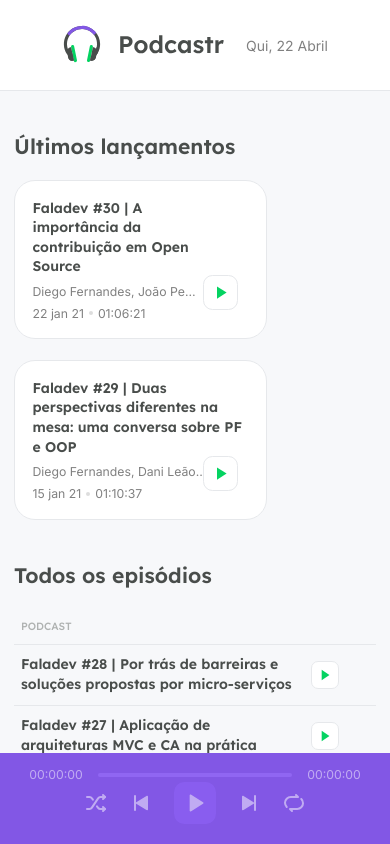
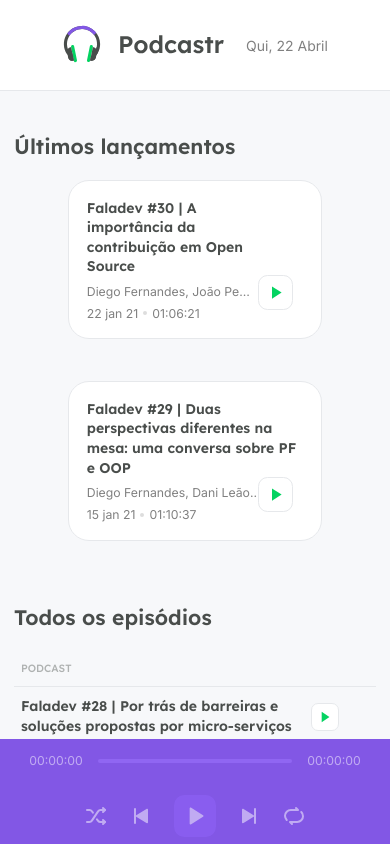
Before and after one commit to luizaacampos/podcastr-nlw5, a Next.js app: page / in a window 390 px wide. Built offline with nearby package versions, Linux system fonts and the light colour scheme; data requests are answered from the project's data file.

Commit message:
titulo player mobile

```diff
--- a/src/components/Player/index.tsx
+++ b/src/components/Player/index.tsx
@@ -90,6 +90,7 @@ export function Player() {
             ) }
 
             <footer className={!episode ? styles.empty : ''}>
+                    {episode && <p className={styles.mobileTitle}>Tocando agora: {episode.title}</p>}
                 <div className={styles.progress}>
                     <span>{convertDurationToTimeString(progress)}</span>
                     <div className={styles.slider}>
--- a/src/components/Player/styles.module.scss
+++ b/src/components/Player/styles.module.scss
@@ -24,6 +24,10 @@
 
     footer {
         align-self: stretch;
+
+        .mobileTitle {
+            display: none;
+        }
 
         &.empty .progress {
             opacity: 0.5;
@@ -142,7 +146,7 @@
     .playerContainer {
         padding: 1rem;
         width: 100vw;
-        height: 6.5rem;
+        height: 7.5rem;
 
         position: fixed;
         bottom: 0;
@@ -160,7 +164,15 @@
             flex-direction: column;
             justify-content: space-between;
             padding: 0 1rem;
-            height: 4rem;
+            height: 6rem;
+
+            .mobileTitle {
+                display: block;
+                width: 90%;
+                white-space: nowrap;
+                overflow: hidden;
+                text-overflow: ellipsis;
+            }
         }
     }
 
--- a/src/styles/episode.module.scss
+++ b/src/styles/episode.module.scss
@@ -110,6 +110,11 @@
                 }
             }
         }
+
+        ::-webkit-scrollbar {
+            width: 0px;
+            background: transparent;
+        }
     }
 }
 
--- a/src/styles/home.module.scss
+++ b/src/styles/home.module.scss
@@ -162,12 +162,13 @@
 
 @media (max-width: 768px) {
     .homePage {
-        height: calc(100vh - 13rem);
-        overflow-y: scroll;
+        height: calc(100vh - 14rem);
 
         .latestEpisodes {
             ul {
-                display: block;
+                display: flex;
+                flex-direction: column;
+                align-items: center;
 
                 li {
                     width: 500px;
@@ -175,8 +176,12 @@
                 }
             }
         }
+
+        ::-webkit-scrollbar {
+            width: 0px;
+            background: transparent;
         }
-
+    }
 }
 
 @media (max-width: 550px) {
@@ -190,23 +195,24 @@
         width: 100%;
         padding: 0 1rem;
 
+
         .latestEpisodes {
             ul {
                 width: 100%;
                 li {
                     width: 70%;
 
-
                     .episodeDetails {
 
                         a {
                             max-width: 60%;                    }
+                        }
 
                         p {
                             max-width: 50%;
                         }
+
                     }
-
                 }
             }
         }
@@ -228,5 +234,5 @@
         .off {
             display: none;
         }
+
 }
-}
```
Also changed, not shown: 1 other file (tests, documents, lock files or other folders). Lines whose indentation alone changed are shown as unchanged.
